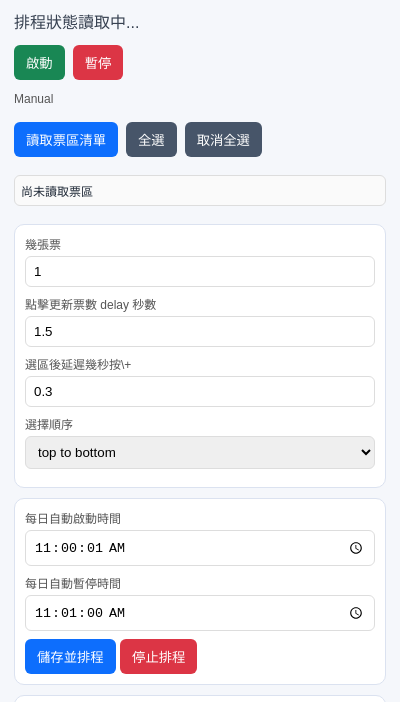
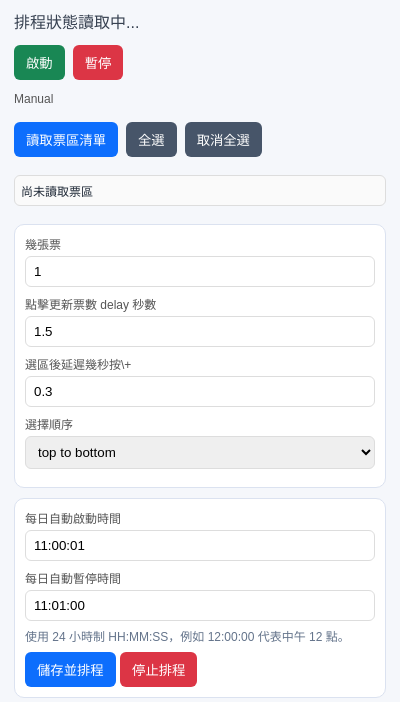
Before and after one commit to eddy-cheng-84/ticketPlus_bot, a browser extension: page popup/popup.html in a window 400 px wide. Shown: the part 76-778 px from the top of the page. Drawn offline with Linux system fonts and the light colour scheme.

Commit message:
feat: use 24-hour schedule inputs

```diff
--- a/popup/popup.css
+++ b/popup/popup.css
@@ -180,3 +180,9 @@ button:disabled {
   line-height: 1.35;
   white-space: pre-wrap;
 }
+
+.time-hint {
+  margin: -2px 0 8px;
+  font-size: 12px;
+  color: #64748b;
+}
--- a/popup/popup.html
+++ b/popup/popup.html
@@ -40,9 +40,10 @@
         </section>
         <section class="flow-settings">
           <label for="scheduleStartTime" class="keyword-label">每日自動啟動時間</label>
-          <input id="scheduleStartTime" class="keyword-input" type="time" step="1" value="11:00:01" />
+          <input id="scheduleStartTime" class="keyword-input" type="text" inputmode="numeric" placeholder="HH:MM:SS（24小時制）" pattern="[0-2][0-9]:[0-5][0-9]:[0-5][0-9]" value="11:00:01" />
           <label for="scheduleStopTime" class="keyword-label">每日自動暫停時間</label>
-          <input id="scheduleStopTime" class="keyword-input" type="time" step="1" value="11:01:00" />
+          <input id="scheduleStopTime" class="keyword-input" type="text" inputmode="numeric" placeholder="HH:MM:SS（24小時制）" pattern="[0-2][0-9]:[0-5][0-9]:[0-5][0-9]" value="11:01:00" />
+          <p class="time-hint">使用 24 小時制 HH:MM:SS，例如 12:00:00 代表中午 12 點。</p>
           <button id="saveScheduleBtn" class="manual">儲存並排程</button>
           <button id="stopScheduleBtn" class="stop">停止排程</button>
         </section>
```
